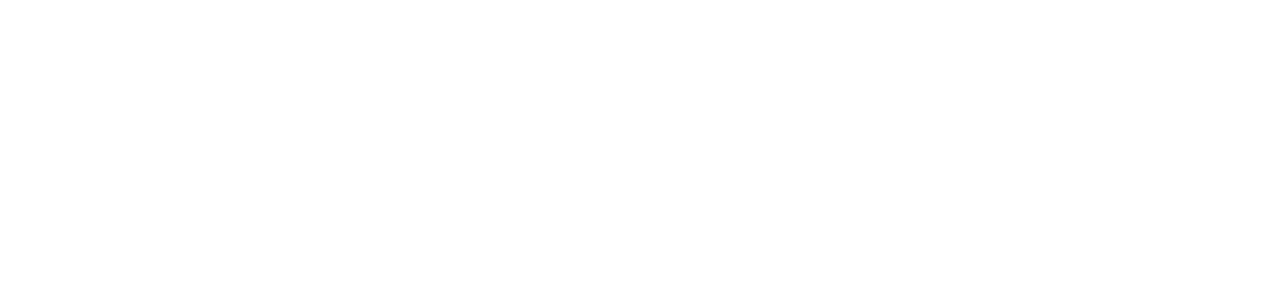
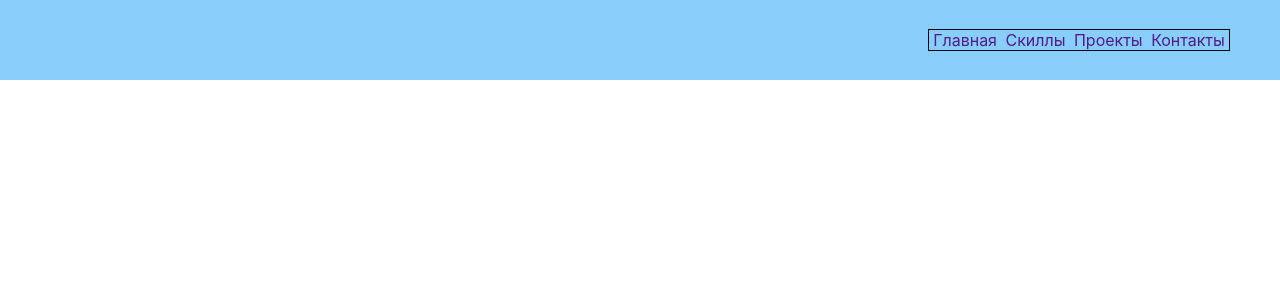
Before and after one commit to cros6y6raga/portfolio, a React (Create React App) app: page / in a window 1280 px wide. Shown: the top 300 px of the page. Built offline with nearby package versions, Linux system fonts and the light colour scheme.

Commit message:
I added the nav component and its styles

```diff
--- a/src/App.tsx
+++ b/src/App.tsx
@@ -1,10 +1,11 @@
 import React from 'react';
 import './App.css';
+import Header from "./header/Header";
 
 function App() {
     return (
         <div className="App">
-
+            <Header/>
         </div>
     );
 }
--- a/src/header/Header.module.css
+++ b/src/header/Header.module.css
@@ -0,0 +1,7 @@
+.header{
+    display: flex;
+    justify-content: flex-end;
+    align-items: center;
+    height: 80px;
+    background-color: lightskyblue;
+}
--- a/src/header/Header.tsx
+++ b/src/header/Header.tsx
@@ -1,10 +1,11 @@
 import React from 'react';
 import style from './Header.module.css';
+import Nav from "../nav/Nav";
 
 function Header() {
     return (
         <div className={style.header}>
-
+            <Nav/>
         </div>
     );
 }
--- /dev/null
+++ b/src/nav/Nav.module.css
@@ -0,0 +1,10 @@
+.nav {
+    border: 1px solid;
+    width: 300px;
+    margin: 50px;
+    display: flex;
+    justify-content: space-around;
+}
+a{
+    text-decoration: none;
+}
--- /dev/null
+++ b/src/nav/Nav.tsx
@@ -0,0 +1,15 @@
+import React from 'react';
+import style from './Nav.module.css';
+
+function Nav() {
+    return (
+        <div className={style.nav}>
+            <a href="">Главная</a>
+            <a href="">Скиллы</a>
+            <a href="">Проекты</a>
+            <a href="">Контакты</a>
+        </div>
+    );
+}
+
+export default Nav;
```
